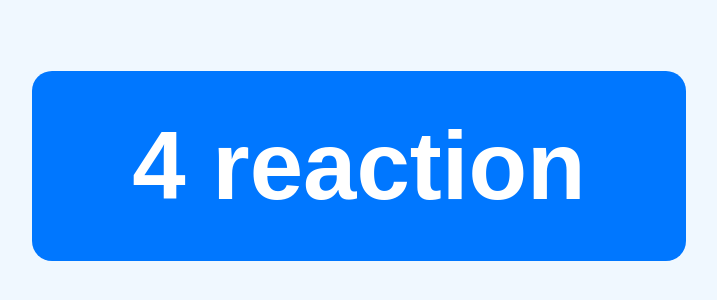
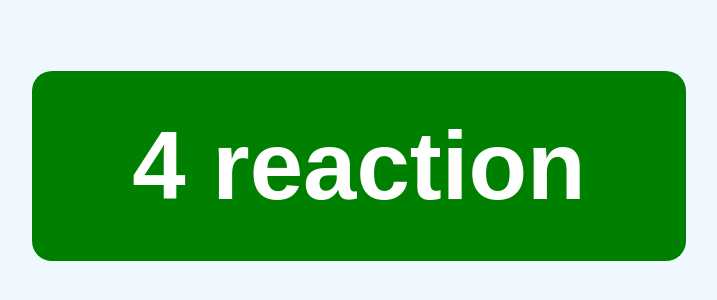
Before and after one commit to Everybodyhappyok4416/4directionReactionDrill, a React (Create React App) app: page / in a window 1280 px wide. Shown: the part 234-534 px from the top of the page, without its empty margins (281-998 px from the left). Built offline with nearby package versions, Linux system fonts and the light colour scheme.

Commit message:
Update drill logic and styles

```diff
--- a/src/App.css
+++ b/src/App.css
@@ -24,7 +24,7 @@
   font-size: clamp(2rem, 10vw, 6rem); /* スマホで2rem〜PCで最大6rem */
   font-weight: bold;
   color: white;
-  background-color: #0077ff;
+  background-color: green;
   border: none;
   border-radius: 20px;
   cursor: pointer;
```
